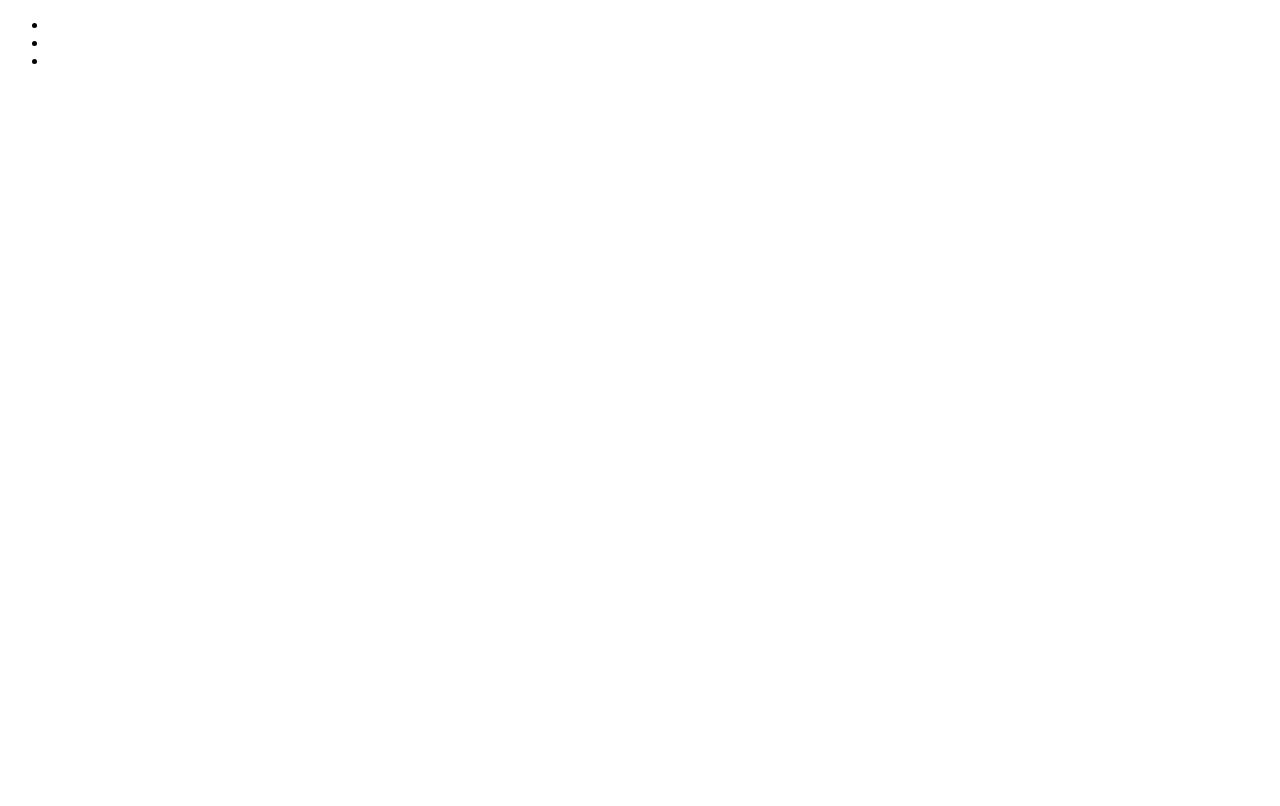
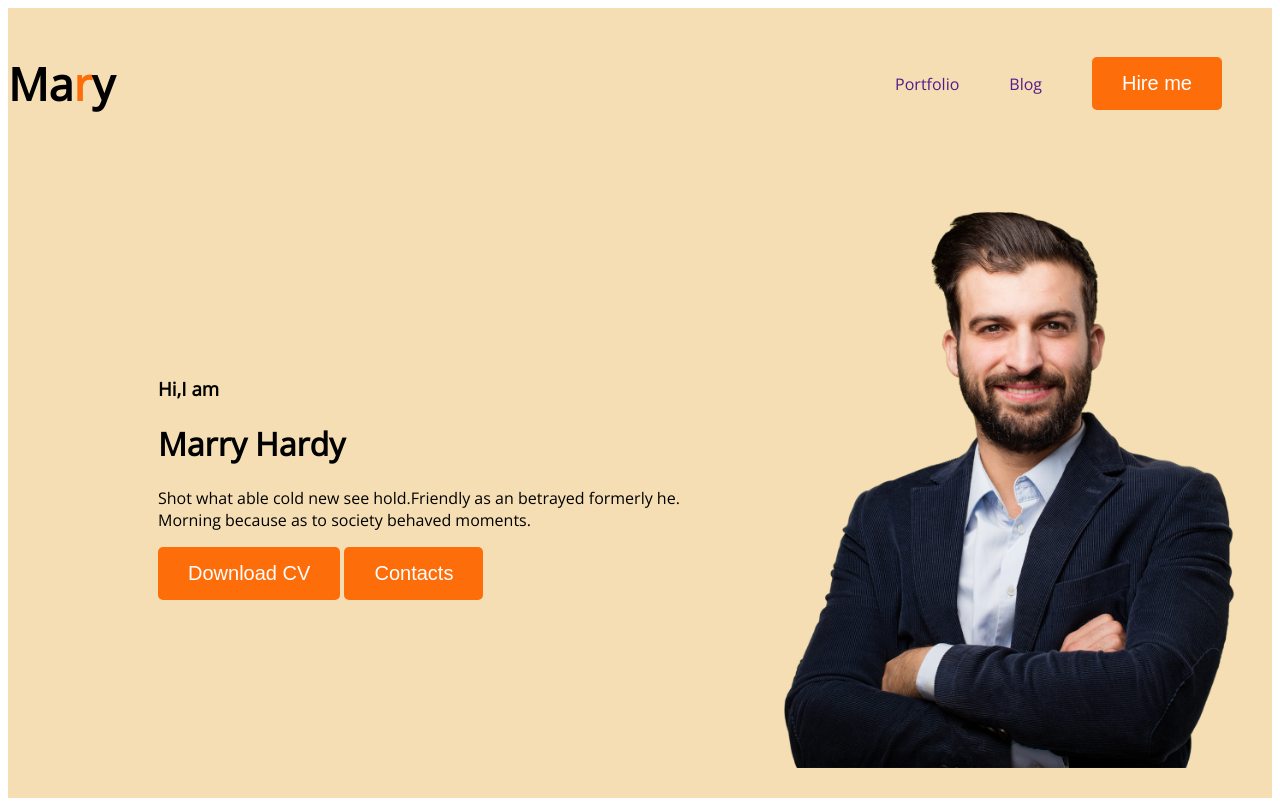
Before and after one commit to TanvirHassanSayem/Web_Dev_Port1, a plain HTML site: page index.html in a window 1280 px wide. Drawn offline with nearby package versions, Linux system fonts and the light colour scheme.

Commit message:
2nd Commit

```diff
--- /dev/null
+++ b/Styles1.css
@@ -0,0 +1,55 @@
+body{
+    font-family: 'Open Sans', sans-serif;
+}
+nav{
+    display: flex;
+    font-family: 'Open Sans', sans-serif;
+    align-items: center;
+    justify-content:space-between;
+}
+nav ul li :hover{
+    color: rgb(204, 201, 25);
+}
+nav ul {
+    display: flex;
+    color: hotpink;
+    align-items: center;
+}
+.Nav_title{
+font-family: Open Sans;
+font-size: 45px;
+font-style: normal;
+font-weight: 700;
+line-height: normal;
+}
+.Marry_c{
+    color:#FD6E0A;
+}
+nav  li{
+    list-style:none;
+    margin-right: 50px;
+}
+nav a{
+    text-decoration:none;
+}
+.button_p{
+    border-radius: 5px;
+    background-color:#FD6E0A;
+    border: 0;
+    font-size: 20px;
+    font-family: 700;
+    color: white;
+    padding: 15px 30px;
+}
+.header{
+    background-color: wheat;
+}
+.banner{
+    padding: 30px 30px 30px 150px;
+    display: flex;
+    align-items: center;
+}
+.banner .profile-pic{
+width: 500px;
+
+}
--- a/index.html
+++ b/index.html
@@ -4,18 +4,45 @@
     <meta charset="UTF-8">
     <meta name="viewport" content="width=device-width, initial-scale=1.0">
     <title>Web Developer Portfolio</title>
+    <link rel="preconnect" href="https://fonts.googleapis.com">
+<link rel="preconnect" href="https://fonts.gstatic.com" crossorigin>
+<link href="https://fonts.googleapis.com/css2?family=Open+Sans&display=swap" rel="stylesheet">
+    <link rel="stylesheet" href="Styles1.css">
+
 </head>
 <body>
-    <header>
+    <header class="header">
         <nav>
-            <ul><li></li>
-            <li></li>
-            <li></li>
+            <h3 class="Nav_title">Ma<span class="Marry_c">r</span>y</h3>
+            <ul style="list-style-type:upper-alpha;">
+            <li><a href="">Portfolio</a></li>
+            <li><a href="">Blog</a></li>
+            <li><button class="button_p">Hire me</button></li>
+
+        </ul>
+        </nav>
+
+        <div class="banner">
+            <div>
+            <h3 class="banner_greet">Hi,I am</h3>
+            <h1 class="banner_title">Marry Hardy</h1>
+            <p>
+                Shot what able cold new see hold.Friendly as an betrayed formerly he.
+                 Morning because as to society behaved moments.
+            </p>
+            <button class="button_p">Download CV</button>
+            <button class="button_p">Contacts</button>
+        </div>
+        <img class="profile-pic" src="hardy.png" alt="">
+        </div>
+    </header>
+    <main>
+
+    </main>
+    <footer>
 
 
-        </ul>
 
-        </nav>
-    </header>
+    </footer>
 </body>
 </html>
```
Also changed, not shown: hardy.png (added).
